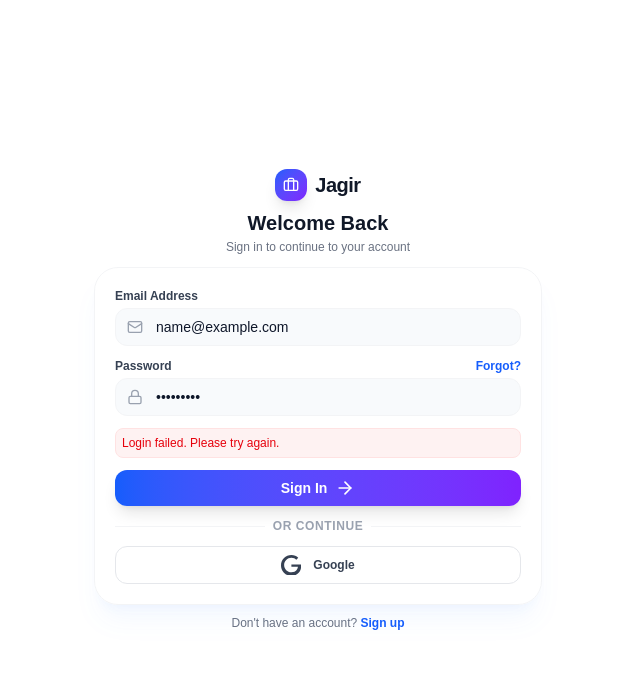
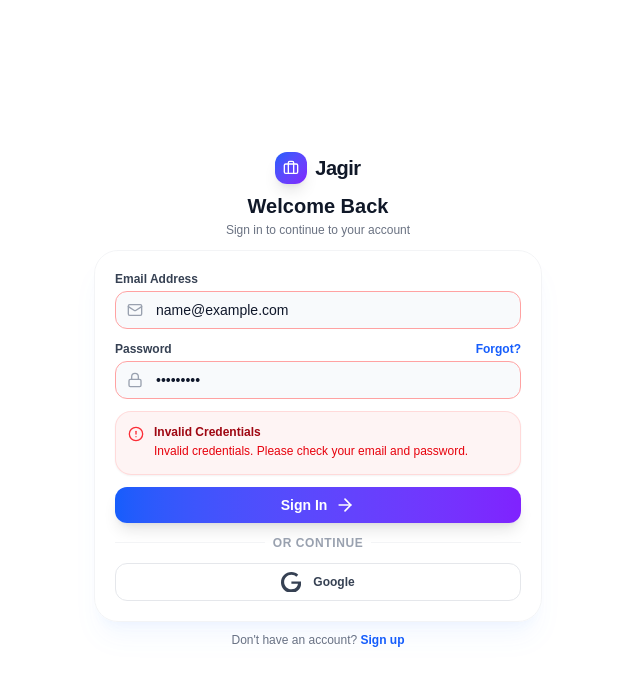
Before and after one commit to roozanaryal/Resume-Analyzer, a Next.js app in the folder frontend/: page /login in a window 1280 px wide. Both pictures are taken after typing "name@example.com", "Sample123" into the empty fields and a click on the button "Sign In". Shown: the top 686 px of the page, without its empty margins (322-962 px from the left). Built offline with nearby package versions, Linux system fonts and the light colour scheme; no server answers.

Commit message:
mini bug fixes

```diff
--- a/frontend/app/(auth)/login/page.tsx
+++ b/frontend/app/(auth)/login/page.tsx
@@ -1,7 +1,7 @@
 "use client";
 
 import Link from "next/link";
-import { Briefcase, Mail, Lock, ArrowRight, Loader2 } from "lucide-react";
+import { Briefcase, Mail, Lock, ArrowRight, Loader2, AlertCircle } from "lucide-react";
 import { useForm } from "react-hook-form";
 import { zodResolver } from "@hookform/resolvers/zod";
 import { LoginInput, LoginSchema } from "@/features/auth/types";
@@ -63,7 +63,9 @@
                   {...register("email")}
                   type="email"
                   placeholder="name@company.com"
-                  className="w-full pl-10 pr-4 py-2 bg-gray-50 border border-gray-100 rounded-xl text-sm text-gray-900 placeholder-gray-400 focus:outline-none focus:ring-2 focus:ring-blue-500 focus:bg-white transition-all"
+                  className={`w-full pl-10 pr-4 py-2 bg-gray-50 border rounded-xl text-sm text-gray-900 placeholder-gray-400 focus:outline-none focus:ring-2 focus:ring-blue-500 focus:bg-white transition-all ${
+                    error ? "border-red-300 bg-red-50/20" : "border-gray-100"
+                  }`}
                 />
               </div>
               {errors.email && (
@@ -91,7 +93,9 @@
                   {...register("password")}
                   type="password"
                   placeholder="••••••••"
-                  className="w-full pl-10 pr-4 py-2 bg-gray-50 border border-gray-100 rounded-xl text-sm text-gray-900 placeholder-gray-400 focus:outline-none focus:ring-2 focus:ring-blue-500 focus:bg-white transition-all"
+                  className={`w-full pl-10 pr-4 py-2 bg-gray-50 border rounded-xl text-sm text-gray-900 placeholder-gray-400 focus:outline-none focus:ring-2 focus:ring-blue-500 focus:bg-white transition-all ${
+                    error ? "border-red-300 bg-red-50/20" : "border-gray-100"
+                  }`}
                 />
               </div>
               {errors.password && (
@@ -102,12 +106,16 @@
             </div>
 
             {error && (
-              <div className="p-1.5 rounded-lg bg-red-50 border border-red-100">
-                <p className="text-xs text-red-600">
-                  {(error as any).response?.data?.message ||
-                    (error as any).response?.data?.errors?.[0]?.msg ||
-                    "Login failed. Please try again."}
-                </p>
+              <div className="p-3 rounded-2xl bg-red-50/80 border border-red-200/60 flex items-start gap-2.5 shadow-xs animate-in fade-in slide-in-from-top-1 duration-200">
+                <AlertCircle className="h-4 w-4 text-red-500 shrink-0 mt-0.5" />
+                <div className="flex-1">
+                  <p className="text-xs font-bold text-red-800 mb-0.5">Invalid Credentials</p>
+                  <p className="text-xs text-red-600 leading-relaxed">
+                    {(error as any).response?.data?.message ||
+                      (error as any).response?.data?.errors?.[0]?.msg ||
+                      "Invalid credentials. Please check your email and password."}
+                  </p>
+                </div>
               </div>
             )}
 
```
Also changed, not shown: 1 other file (tests, documents, lock files or other folders).
